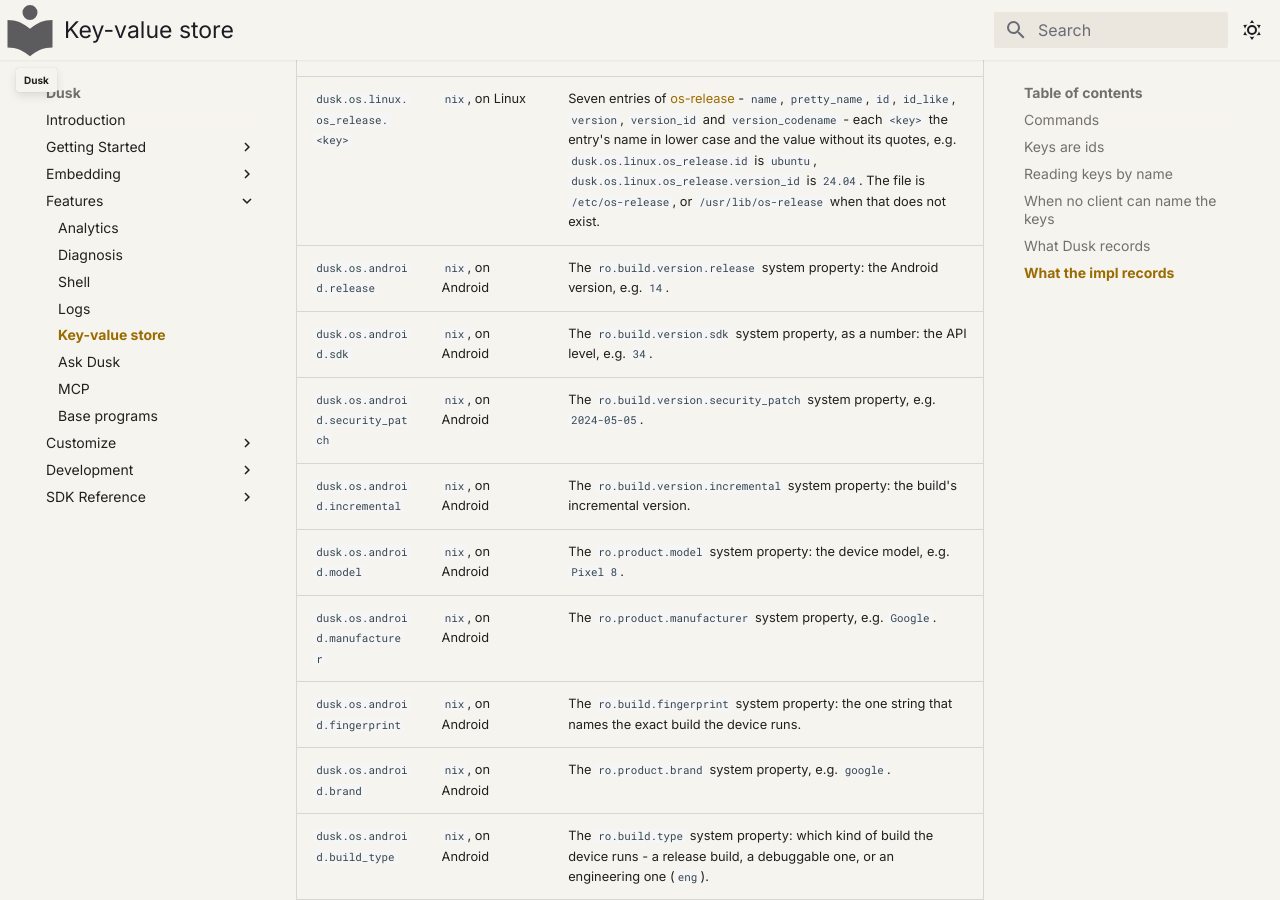
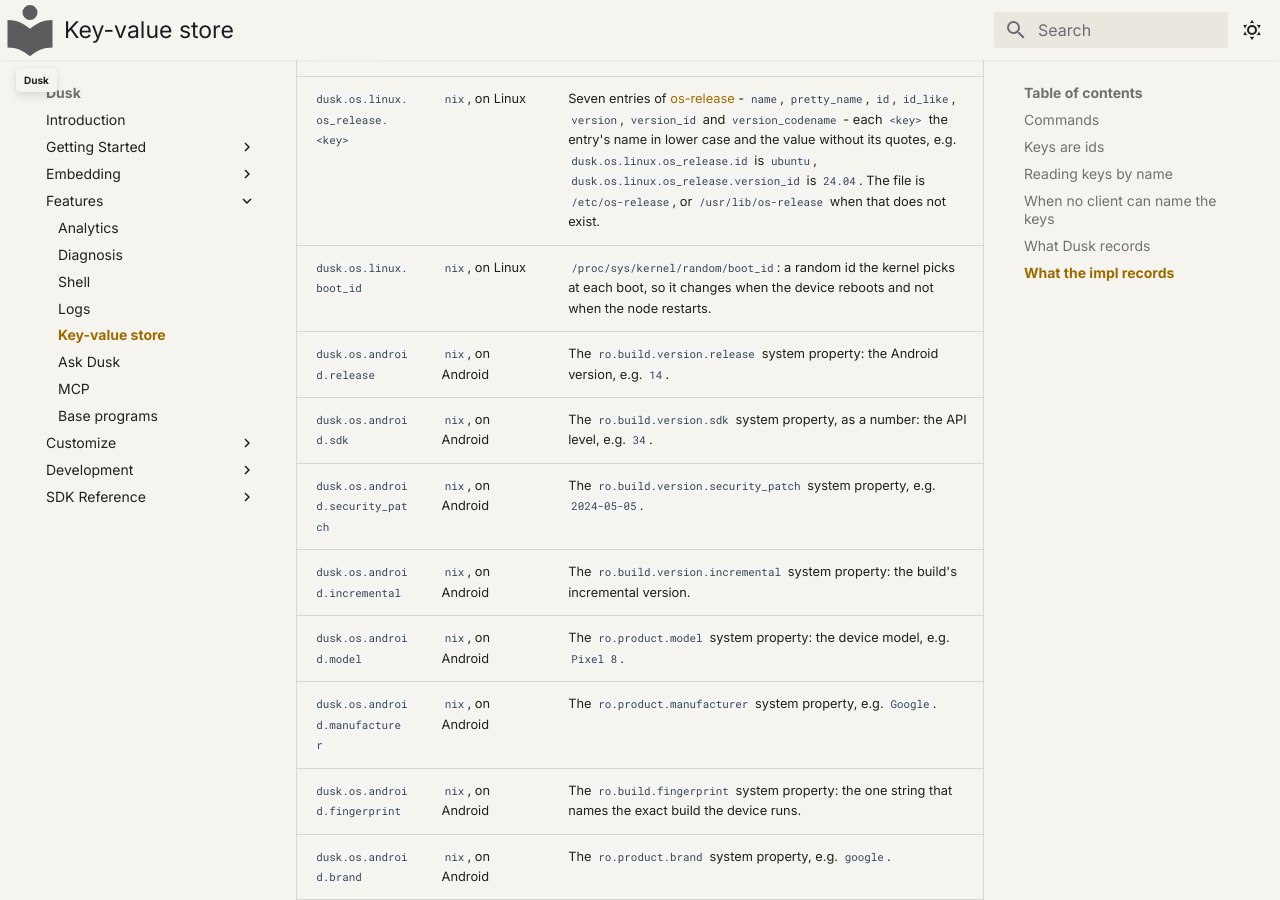
Before and after one commit to tomerze/dusk, an MkDocs documentation site: the page built from docs/docs/features/kvs.md, in a window 1280 px wide and 900 px high, scrolled down 5403 px. Built offline with MkDocs 1.6.1 and Material for MkDocs 9.7.7, drawn with Linux system fonts in a browser that asks for light colours; comment, search, counter and statistics services are not loaded.

Commit message:
Update docs for the Linux boot id key
The impl table gains dusk.os.linux.boot_id: the id the kernel picks at random at every boot, so it changes when the device reboots and not when the node restarts.

```diff
--- a/docs/docs/features/kvs.md
+++ b/docs/docs/features/kvs.md
@@ -173,6 +173,7 @@ old to carry a value - writes no keys either, and is logged at `info`.
 | `dusk.os.nix.limits.core_file_size.soft` | `nix` | The largest core dump a crash of the node leaves, in bytes (`RLIMIT_CORE`), or `"unlimited"`. `0` means a crash leaves none. |
 | `dusk.os.nix.limits.core_file_size.hard` | `nix` | The most the soft limit could be raised to, or `"unlimited"`. |
 | `dusk.os.linux.os_release.<key>` | `nix`, on Linux | Seven entries of [os-release](https://www.freedesktop.org/software/systemd/man/latest/os-release.html) - `name`, `pretty_name`, `id`, `id_like`, `version`, `version_id` and `version_codename` - each `<key>` the entry's name in lower case and the value without its quotes, e.g. `dusk.os.linux.os_release.id` is `ubuntu`, `dusk.os.linux.os_release.version_id` is `24.04`. The file is `/etc/os-release`, or `/usr/lib/os-release` when that does not exist. |
+| `dusk.os.linux.boot_id` | `nix`, on Linux | `/proc/sys/kernel/random/boot_id`: a random id the kernel picks at each boot, so it changes when the device reboots and not when the node restarts. |
 | `dusk.os.android.release` | `nix`, on Android | The `ro.build.version.release` system property: the Android version, e.g. `14`. |
 | `dusk.os.android.sdk` | `nix`, on Android | The `ro.build.version.sdk` system property, as a number: the API level, e.g. `34`. |
 | `dusk.os.android.security_patch` | `nix`, on Android | The `ro.build.version.security_patch` system property, e.g. `2024-05-05`. |
```
